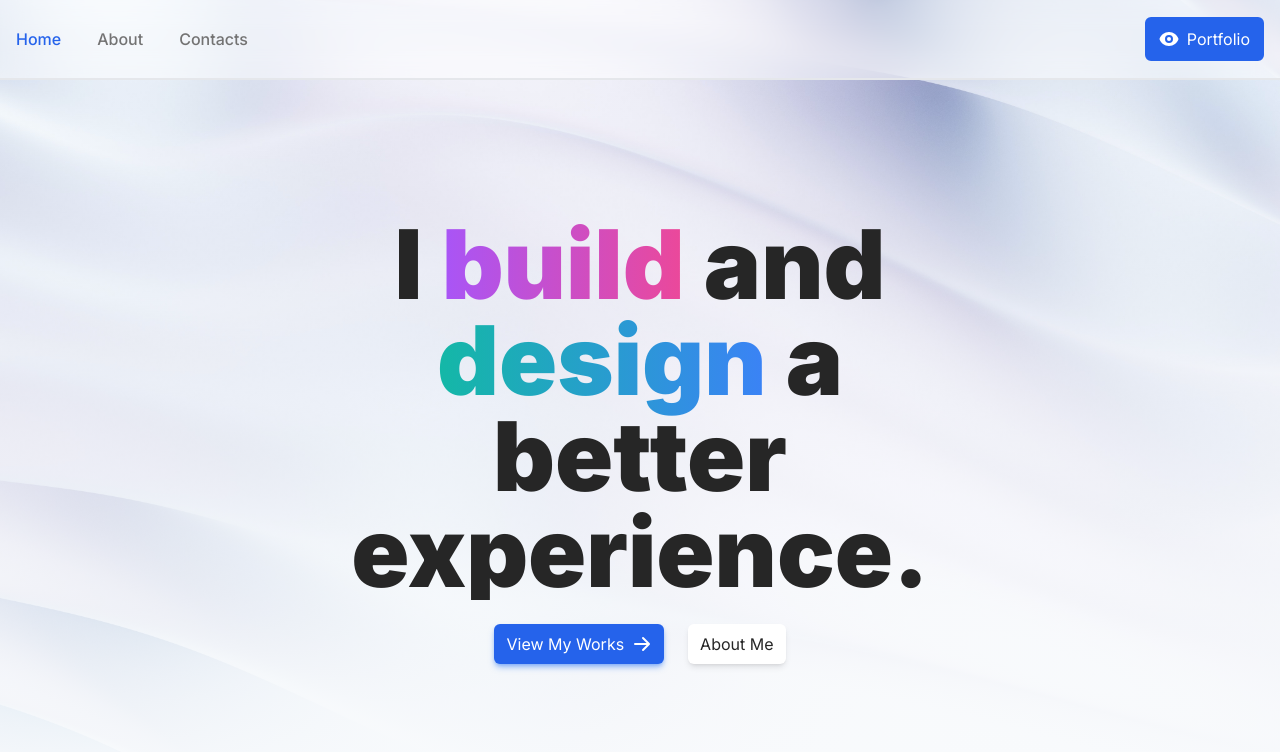
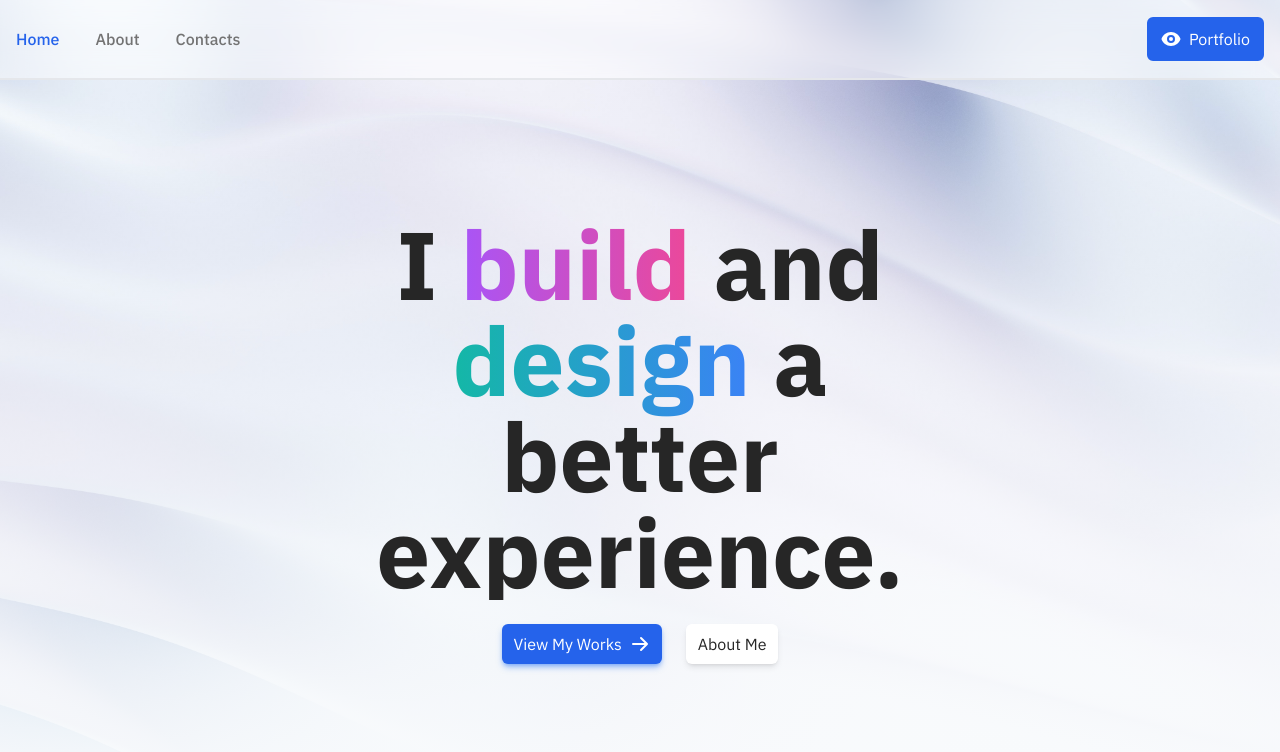
Before and after one commit to qhungg289/personal-site-qhungg289, a Next.js app: page / in a window 1280 px wide. Shown: the top 752 px of the page. Built offline with nearby package versions, Linux system fonts and the light colour scheme.

Commit message:
Add IBM Plex Sans font

```diff
--- a/pages/_document.js
+++ b/pages/_document.js
@@ -8,8 +8,12 @@ export default function Document() {
 					href="https://fonts.googleapis.com/css2?family=Inter:wght@100;200;300;400;500;600;700;800;900&display=swap"
 					rel="stylesheet"
 				/>
+				<link
+					href="https://fonts.googleapis.com/css2?family=IBM+Plex+Sans:wght@100;200;300;400;500;600;700&display=swap"
+					rel="stylesheet"
+				/>
 			</Head>
-			<body className="h-full bg-slate-50 font-inter text-neutral-800">
+			<body className="h-full bg-slate-50 font-ibm-plex-sans text-neutral-800">
 				<Main />
 				<NextScript />
 			</body>
--- a/tailwind.config.js
+++ b/tailwind.config.js
@@ -11,6 +11,7 @@ module.exports = {
 		},
 		fontFamily: {
 			inter: ["Inter", "sans-serif"],
+			"ibm-plex-sans": ["IBM Plex Sans", "sans-serif"],
 		},
 		container: {
 			center: true,
```
